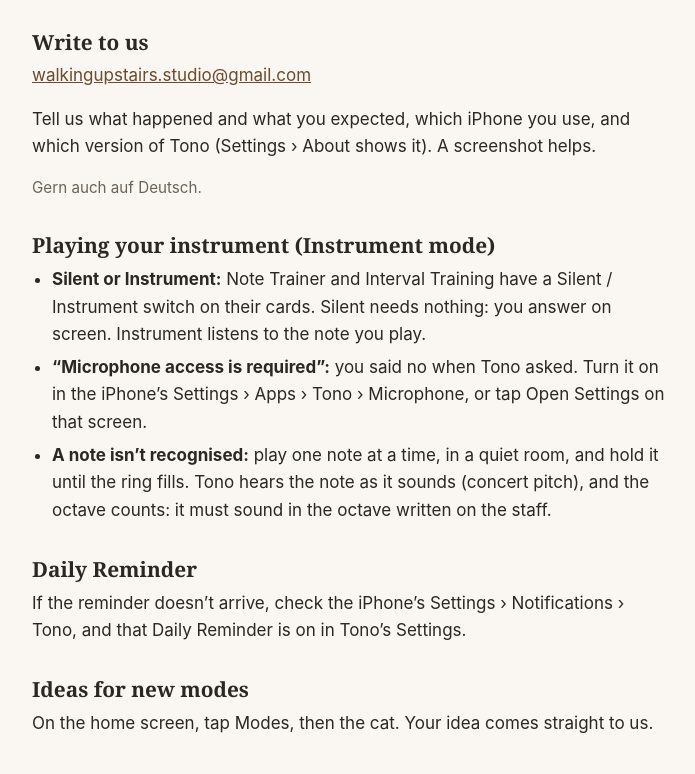
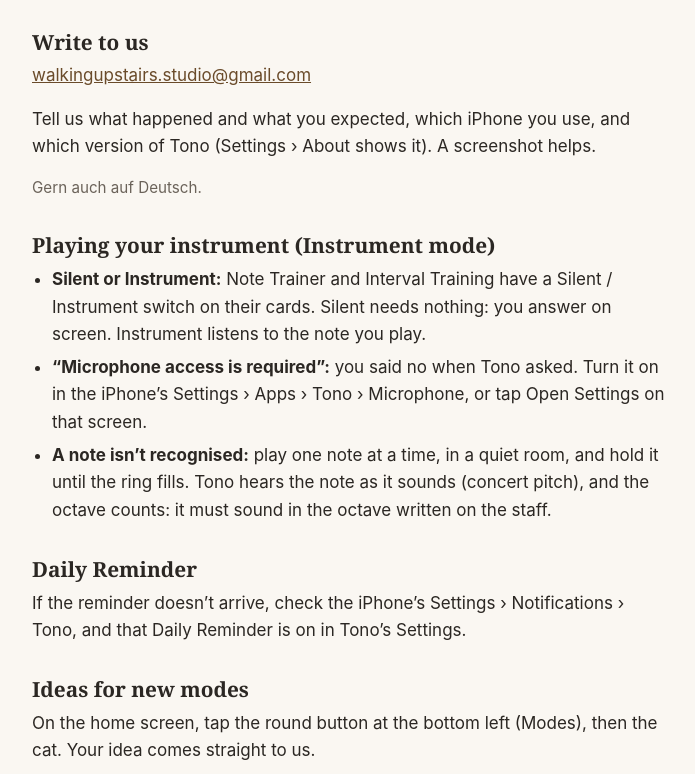
Before and after one commit to walkingupstairs/walkingupstairs.github.io, a plain HTML site: page tono/support/index.html in a window 1280 px wide. Shown: the part 163-937 px from the top of the page, without its empty margins (288-983 px from the left). Drawn offline with Linux system fonts and the light colour scheme.

Commit message:
Tono support: say where the Modes button is

```diff
--- a/tono/support/index.html
+++ b/tono/support/index.html
@@ -35,7 +35,7 @@ must sound in the octave written on the staff.</li>
 Reminder is on in Tono’s Settings.</p>
 
 <h2>Ideas for new modes</h2>
-<p>On the home screen, tap Modes, then the cat. Your idea comes straight to us.</p>
+<p>On the home screen, tap the round button at the bottom left (Modes), then the cat. Your idea comes straight to us.</p>
 
 <h2>Your progress</h2>
 <ul>
```
